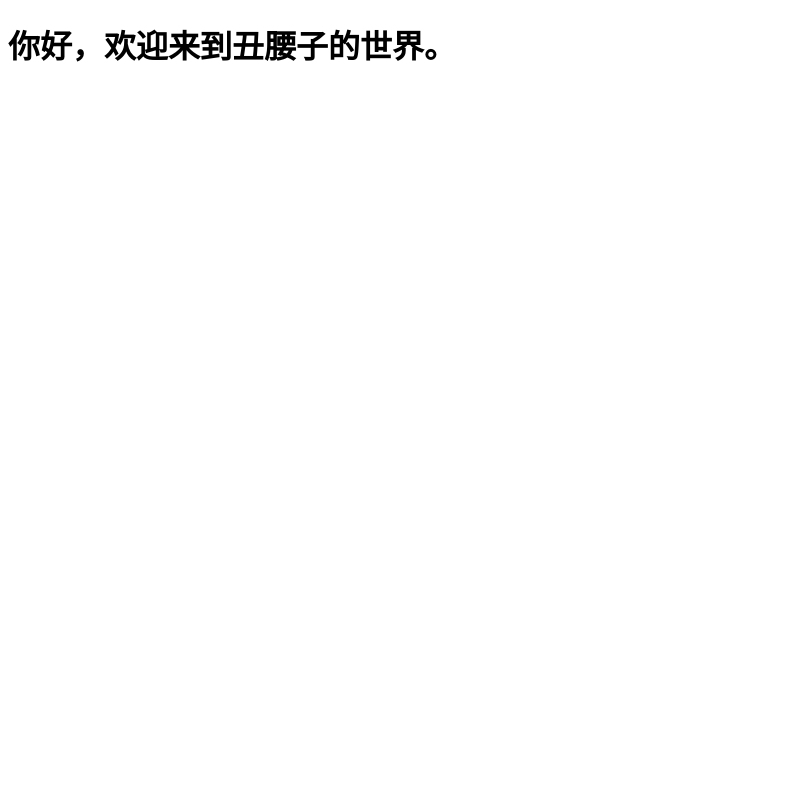
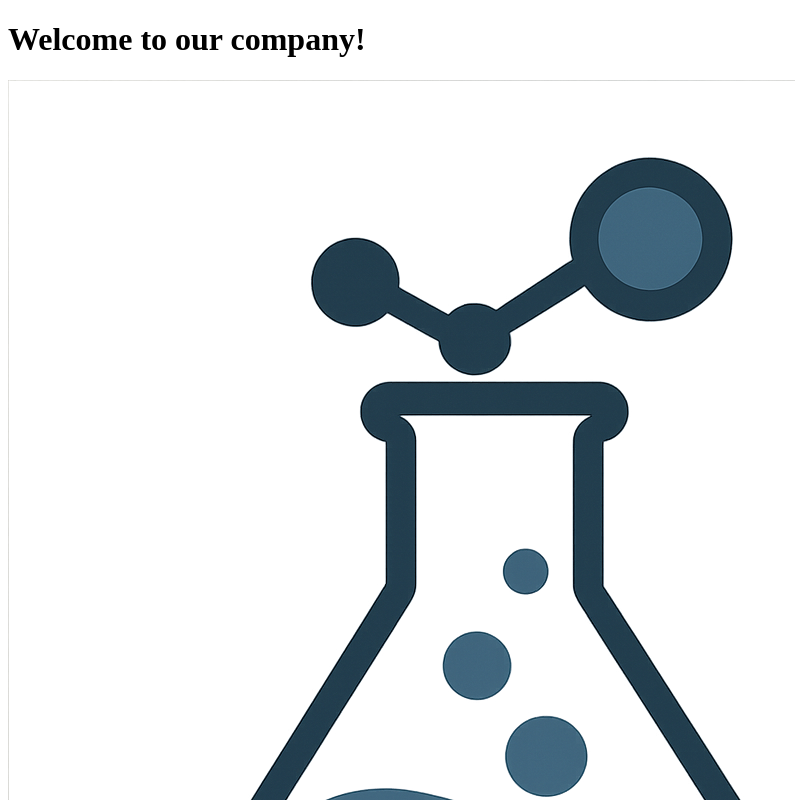
Before and after one commit to jiechen-bot/jiechen-bot.github.io, a plain HTML site: page index.html in a window 1280 px wide. Shown: the top 800 px of the page, without its empty margins (0-795 px from the left). Drawn offline with Linux system fonts and the light colour scheme.

Commit message:
Update index.html

```diff
--- a/index.html
+++ b/index.html
@@ -3,8 +3,10 @@
 <head>
   <meta charset="UTF-8">
   <title>My Homepage</title>
+  <link rel="icon" type="image/x-icon" href="logo_t.ico">
 </head>
 <body>
-  <h1>你好，欢迎来到丑腰子的世界。</h1>
+  <h1>Welcome to our company!</h1>
+  <img src="logo_t.png" alt="logo">
 </body>
 </html>
```
